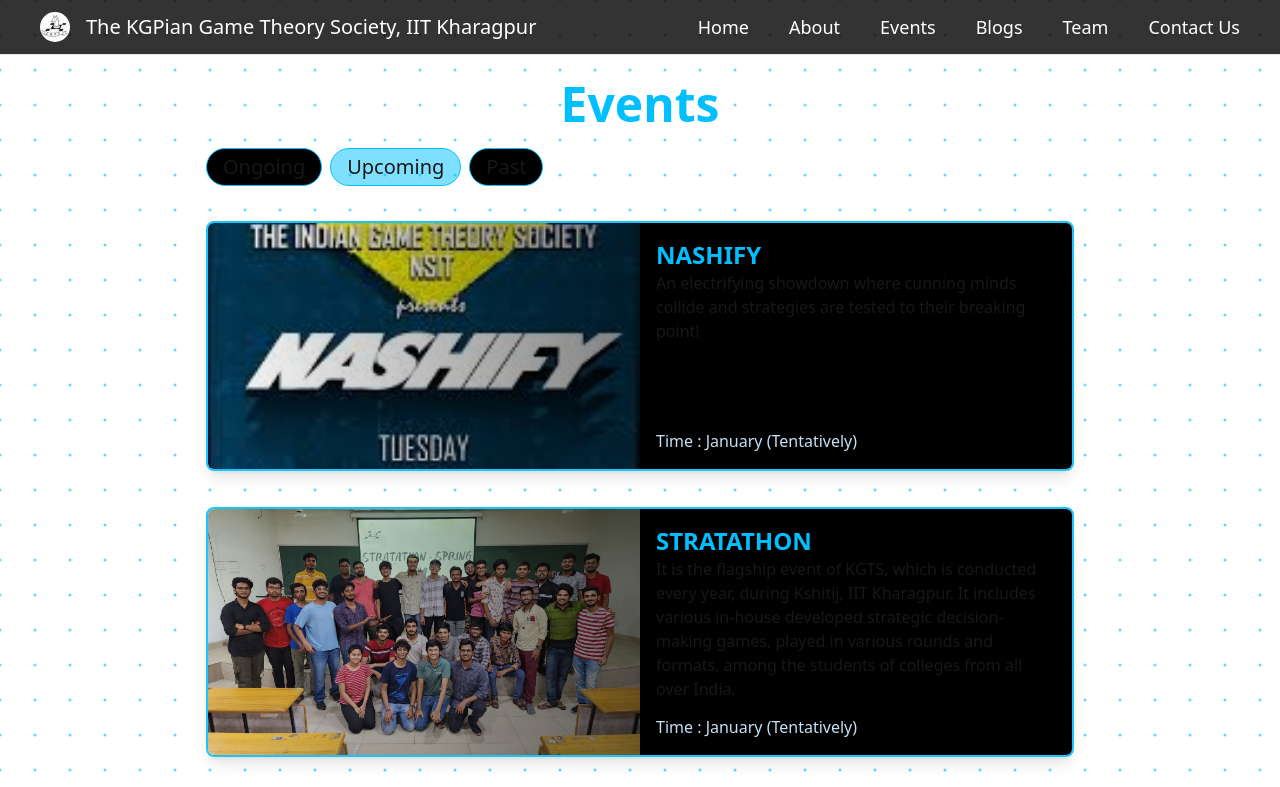
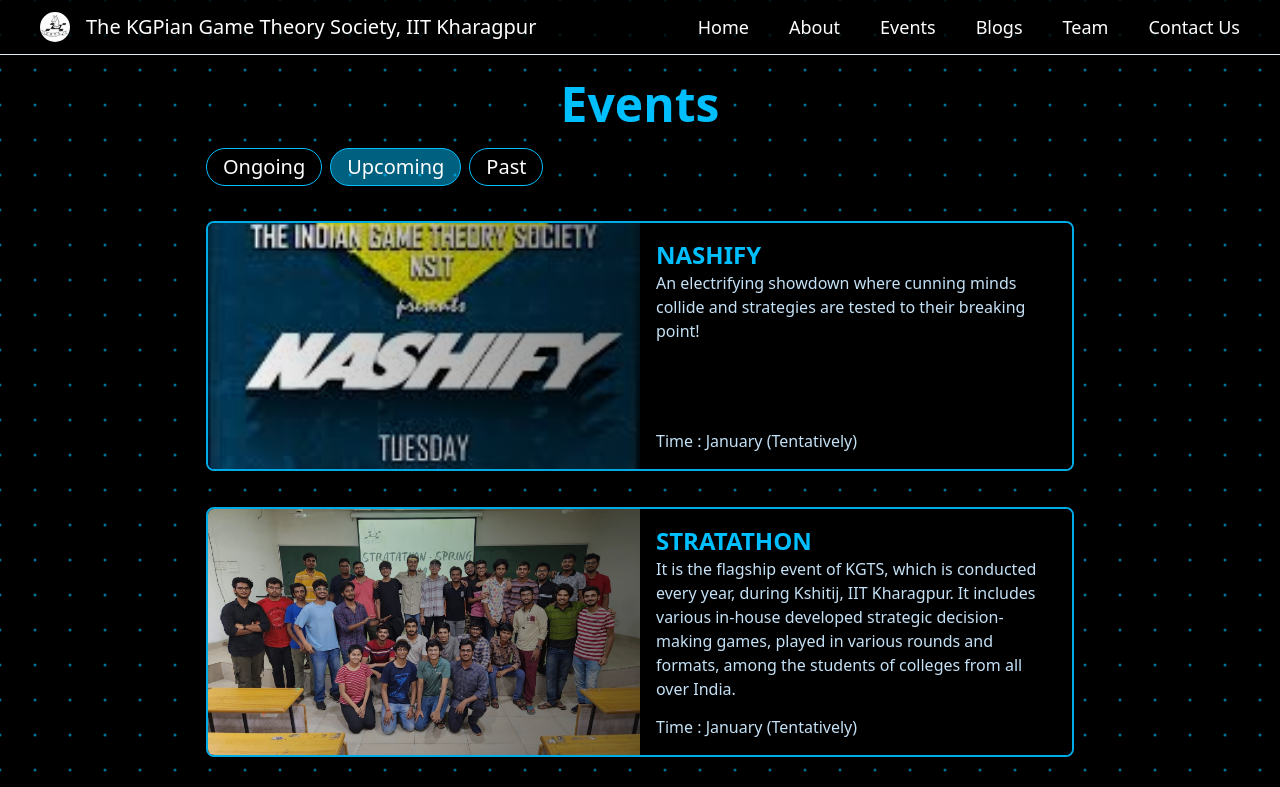
Before and after one commit to kgts-iitkgp/site-frontend, a Next.js app: page /events in a window 1280 px wide. Shown: the top 787 px of the page. Built offline with nearby package versions, Linux system fonts and the light colour scheme; a web font is replaced by a local one.

Commit message:
dark-mode issue resolved

```diff
--- a/src/app/about/page.tsx
+++ b/src/app/about/page.tsx
@@ -9,7 +9,7 @@ import { FaGamepad } from "react-icons/fa";
 
 export default function About() {
   return (
-    <div className="min-h-screen">
+    <div className="min-h-screen" >
       <DotBackground />
       {/* <div className="relative bg-black w-full h-full px-4 sm:pt-28 pb-4 bg-cover bg-center flex justify-center items-center">
         <img
--- a/src/app/events/page.tsx
+++ b/src/app/events/page.tsx
@@ -45,7 +45,7 @@ const Events = () => {
                 Events
               </p>
             </div>
-            <div className="flex space-x-2 text-xl">
+            <div className="flex space-x-2 text-xl text-white">
               <p
                 className={`bg-black px-4 py-1 rounded-full border border-primary cursor-pointer transition-all duration-200 ${
                   ongoing ? "bg-primary/50" : ""
--- a/src/app/globals.css
+++ b/src/app/globals.css
@@ -49,3 +49,11 @@ body {
 .scrollbar-hide::-webkit-scrollbar {
   display: none; /* WebKit */
 }
+
+.dark {
+  background-color: var(--background-dark);
+}
+
+canvas {
+  background-color: black !important;
+}
--- a/src/app/home/page.tsx
+++ b/src/app/home/page.tsx
@@ -21,6 +21,7 @@ function HomePage() {
     <div className="min-h-screen">
       <DotBackground />
       {/* Hero Section */}
+      <div>
         <div className="relative w-full h-full lg:h-screen px-4 sm:pt-28 pb-4 bg-cover bg-center flex justify-center items-center">
           {/* Background Image */}
           <img
@@ -32,13 +33,14 @@ function HomePage() {
             {/* Text Content */}
             <div className=" text-white flex flex-col justify-center w-[300px] sm:w-[400px] md:w-[500px] lg:w-[600px]  sm:mr-5 relative sm:translate-y-10 sm:-top-20 sm:ml-0 mt-14 sm:mt-7 mx-6 sm:mx-12 items-center text-center sm:items-start sm:text-left ">
               <p className="text-3xl sm:text-5xl mt-5 text-center sm:text-left  lg:text-6xl xl:text-7xl font-bold text-primary">
-              <span className="text-4xl">Welcome To</span> <br />The KGPian Game Theory Society
+                <span className="text-4xl">Welcome To</span> <br />
+                The KGPian Game Theory Society
               </p>
               <p className="mt-2 text-xs  sm:ml-2 font-semibold sm:text-xl pb-5">
                 Where strategic thinking meets innovation! Join us in exploring
-              the game theory complexities of decision-making, and enhancing our
-              understanding of competitive dynamics, collaboration strategies,
-              and real-world applications.
+                the game theory complexities of decision-making, and enhancing
+                our understanding of competitive dynamics, collaboration
+                strategies, and real-world applications.
               </p>
             </div>
           </div>
@@ -103,7 +105,9 @@ function HomePage() {
               />
               +
             </p>
-          <p className="text-white font-bold text-xl sm:text-2xl">Participants</p>
+            <p className="text-white font-bold text-xl sm:text-2xl">
+              Participants
+            </p>
           </div>
         </div>
 
@@ -145,6 +149,7 @@ function HomePage() {
           </div>
         </div>
       </div>
+    </div>
   );
 }
 
--- a/src/app/layout.tsx
+++ b/src/app/layout.tsx
@@ -26,9 +26,9 @@ export default function RootLayout({
   children: React.ReactNode;
 }>) {
   return (
-    <html lang="en">
+    <html lang="en" className="dark">
       <body
-        className={`${geistSans.variable} ${geistMono.variable} antialiased`}
+        className={`${geistSans.variable} ${geistMono.variable} antialiased bg-black`}
 >
         <Navbar/>
         {children}
--- a/src/components/DotBackground.tsx
+++ b/src/components/DotBackground.tsx
@@ -18,6 +18,9 @@ const DotBackground: React.FC = () => {
 
     const drawDots = (x: number, y: number) => {
       ctx.clearRect(0, 0, canvas.width, canvas.height);
+      ctx.fillStyle = 'black'; // Set background to black
+      ctx.fillRect(0, 0, canvas.width, canvas.height); // Fill the entire canvas with black
+
       const isMobile = window.innerWidth <= 768;
       const spacing = isMobile ? 25 : 35;
       const dotRadius = isMobile ? 1 : 1.5;
--- a/src/components/EventsCard.tsx
+++ b/src/components/EventsCard.tsx
@@ -39,7 +39,7 @@ const EventCard: React.FC<EventCardProps> = ({ event, type, openPopup }) => {
             <h3 className="text-xl lg:text-2xl font-bold text-primary uppercase">
               {event.title}
             </h3>
-            <p className="text-sm lg:text-base text-textColor   ">
+            <p className="text-sm lg:text-base text-tertiary">
               {event.description}
             </p>
           </div>
--- a/tailwind.config.ts
+++ b/tailwind.config.ts
@@ -12,7 +12,7 @@ const config: Config = {
     "./node_modules/@shadcn/ui/dist/**/*.{js,jsx,ts,tsx}",
     "./src/**/*.{ts,tsx}",
   ],
-  darkMode: 'class',
+  //darkMode: 'class',
 
   theme: {
     extend: {
```
Lines whose indentation alone changed are shown as unchanged.
